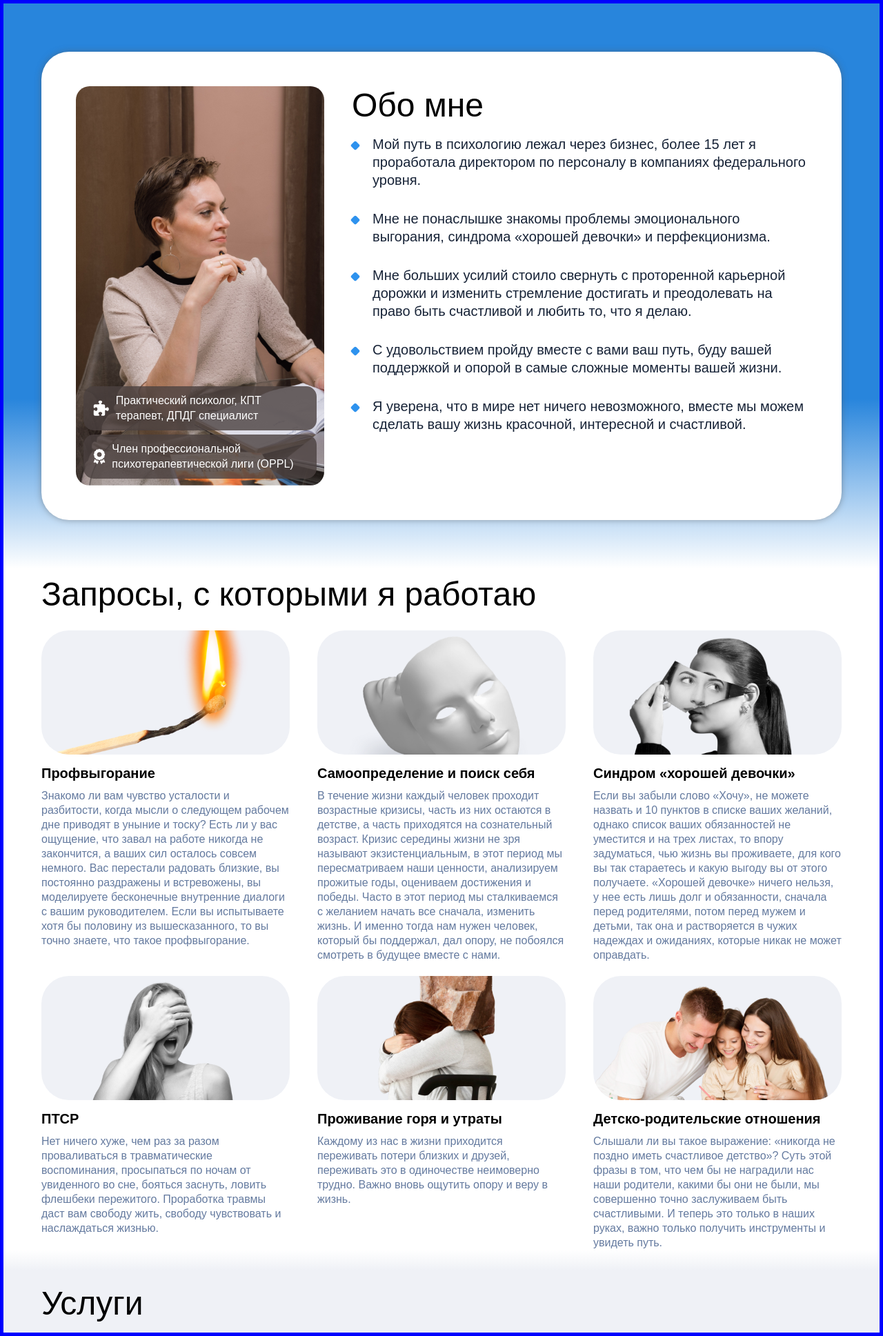
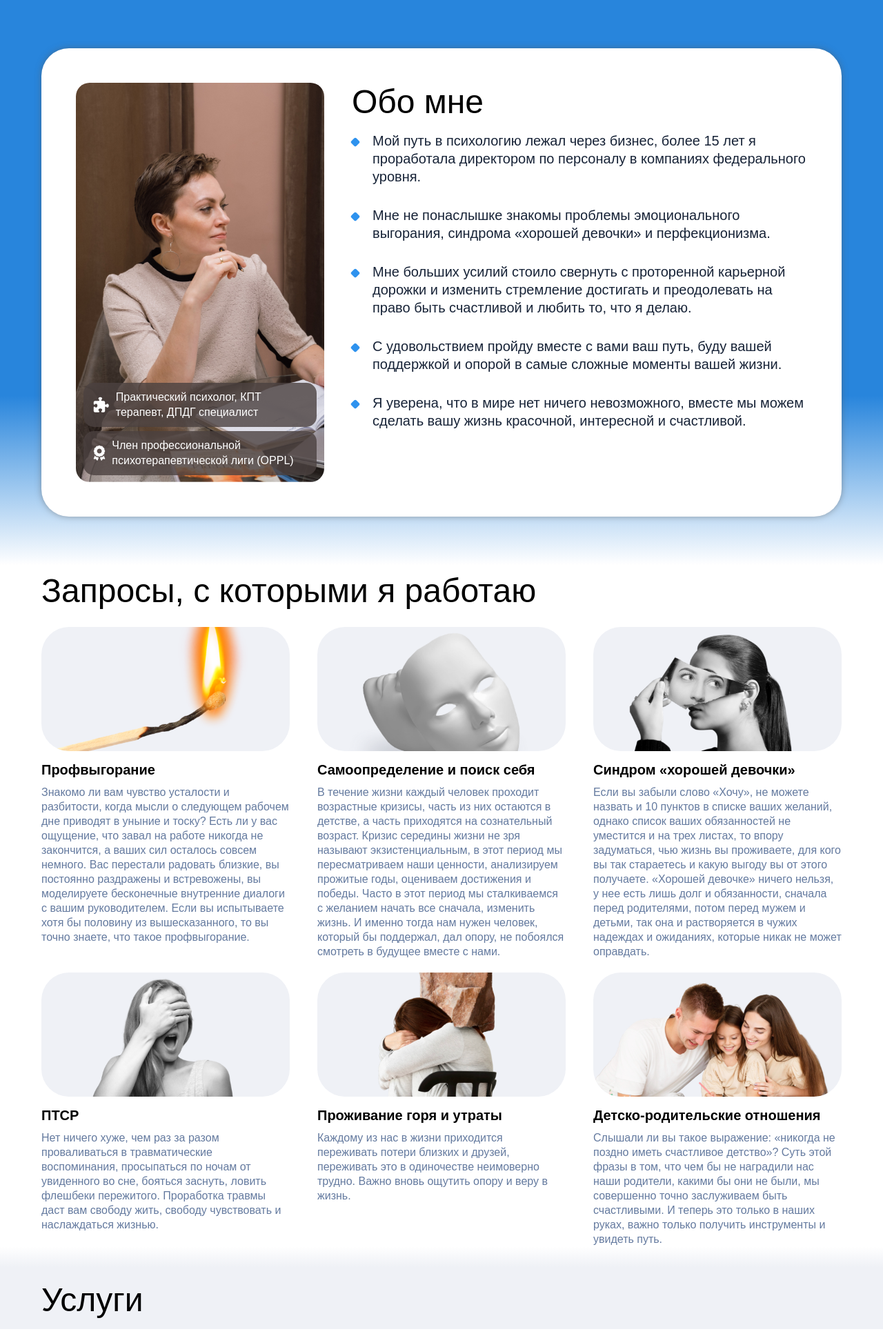
Before and after one commit to Nepike/work_postovalova, a Django app: page / in a window 1280 px wide. Shown: the whole page at 69% size. Run offline with Django 5.2, Linux system fonts and the light colour scheme; parts of the project's set-up code (start-up, migrations or seed data) failed here and were passed over; some libraries are stand-ins or nearby versions; some web fonts are replaced.

Commit message:
deploy test5

```diff
--- a/core/static/core/css/home.css
+++ b/core/static/core/css/home.css
@@ -13,7 +13,6 @@
 body {
     margin: 0;
     padding: 0;
-    border: 5px solid blue;
 }
 
 
```
